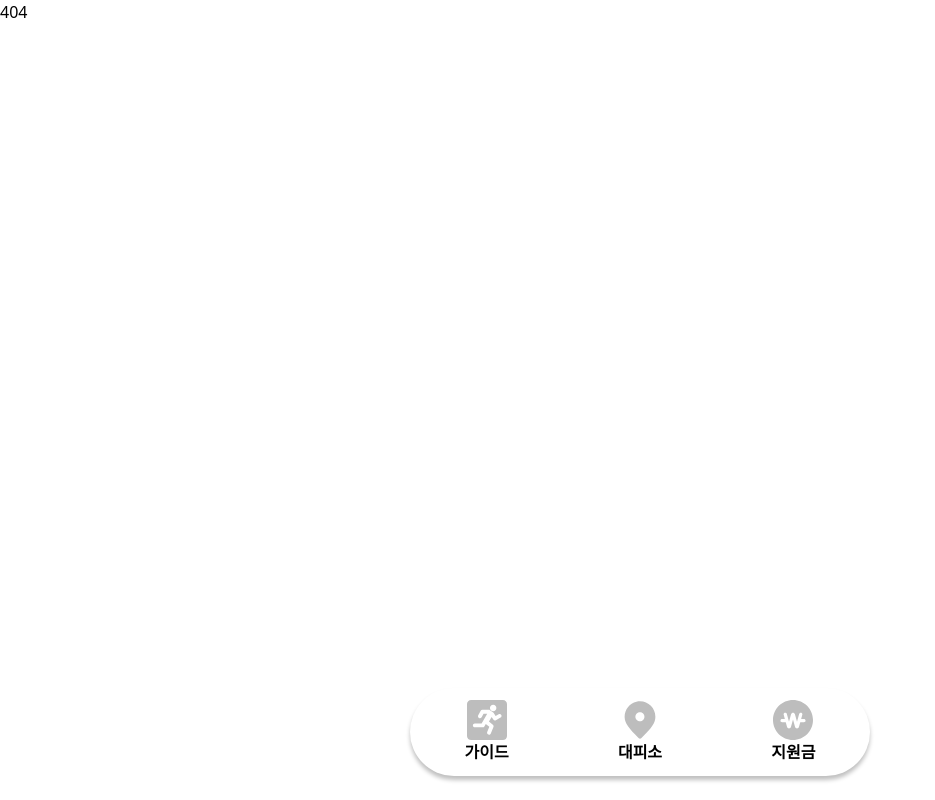
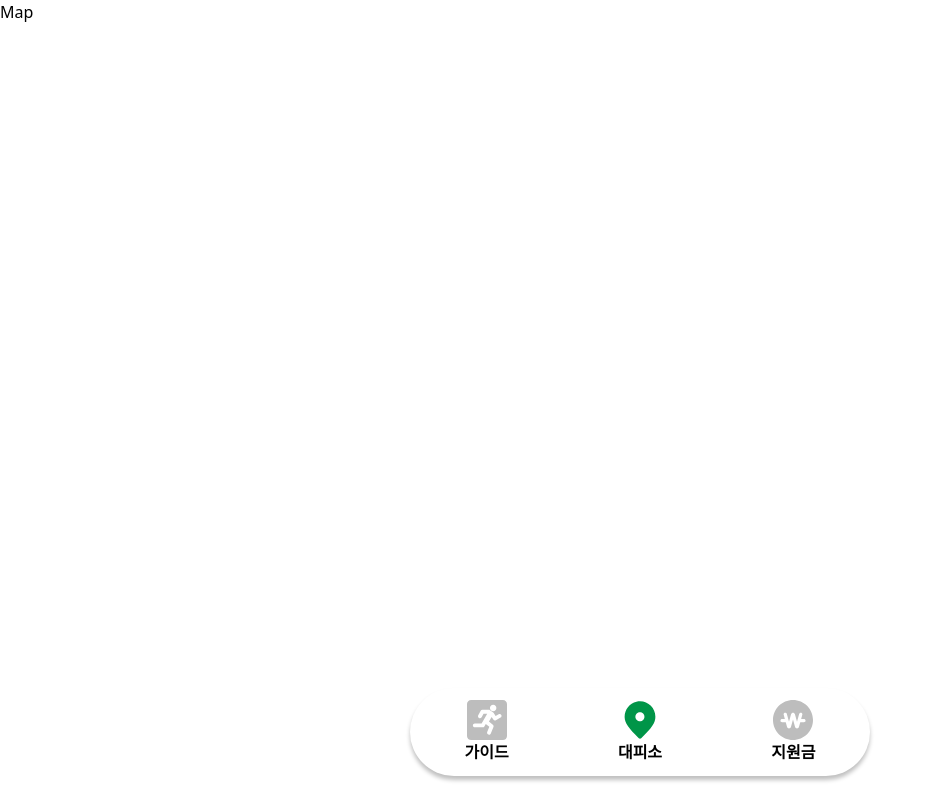
Before and after one commit to charade6/safetymap-nextjs, a Next.js app: page /map in a window 1280 px wide. Before the commit this address had no page. Shown: the whole page, without its empty margins (0-935 px from the left). Built offline with nearby package versions, Linux system fonts and the light colour scheme.

Commit message:
feat: 리다이렉트 추가

```diff
--- a/components/NavItem.tsx
+++ b/components/NavItem.tsx
@@ -33,11 +33,11 @@ export default function NavItem({
     {
       id: 2,
       title: '대피소',
-      link: '/',
+      link: '/map',
       ico: (
         <IcoLocation
           className="group-hover:animate-bounce"
-          fill={router.pathname === '/' ? '#009548' : '#BDBDBD'}
+          fill={router.pathname === '/map' ? '#009548' : '#BDBDBD'}
         />
       ),
     },
--- a/next.config.js
+++ b/next.config.js
@@ -1,6 +1,6 @@
 /** @type {import('next').NextConfig} */
 const nextConfig = {
-  reactStrictMode: true,
+  reactStrictMode: false,
   swcMinify: true,
   webpack: (config) => {
     config.module.rules.push({
@@ -10,6 +10,9 @@ const nextConfig = {
     });
     return config;
   },
+  async redirects() {
+    return [{ source: '/', destination: '/map', permanent: true }];
+  },
 };
 
 module.exports = nextConfig;
--- /dev/null
+++ b/pages/map.tsx
@@ -0,0 +1,11 @@
+import { NextPage } from 'next';
+
+const Map: NextPage = () => {
+  return (
+    <>
+      <h2>Map</h2>
+    </>
+  );
+};
+
+export default Map;
```
